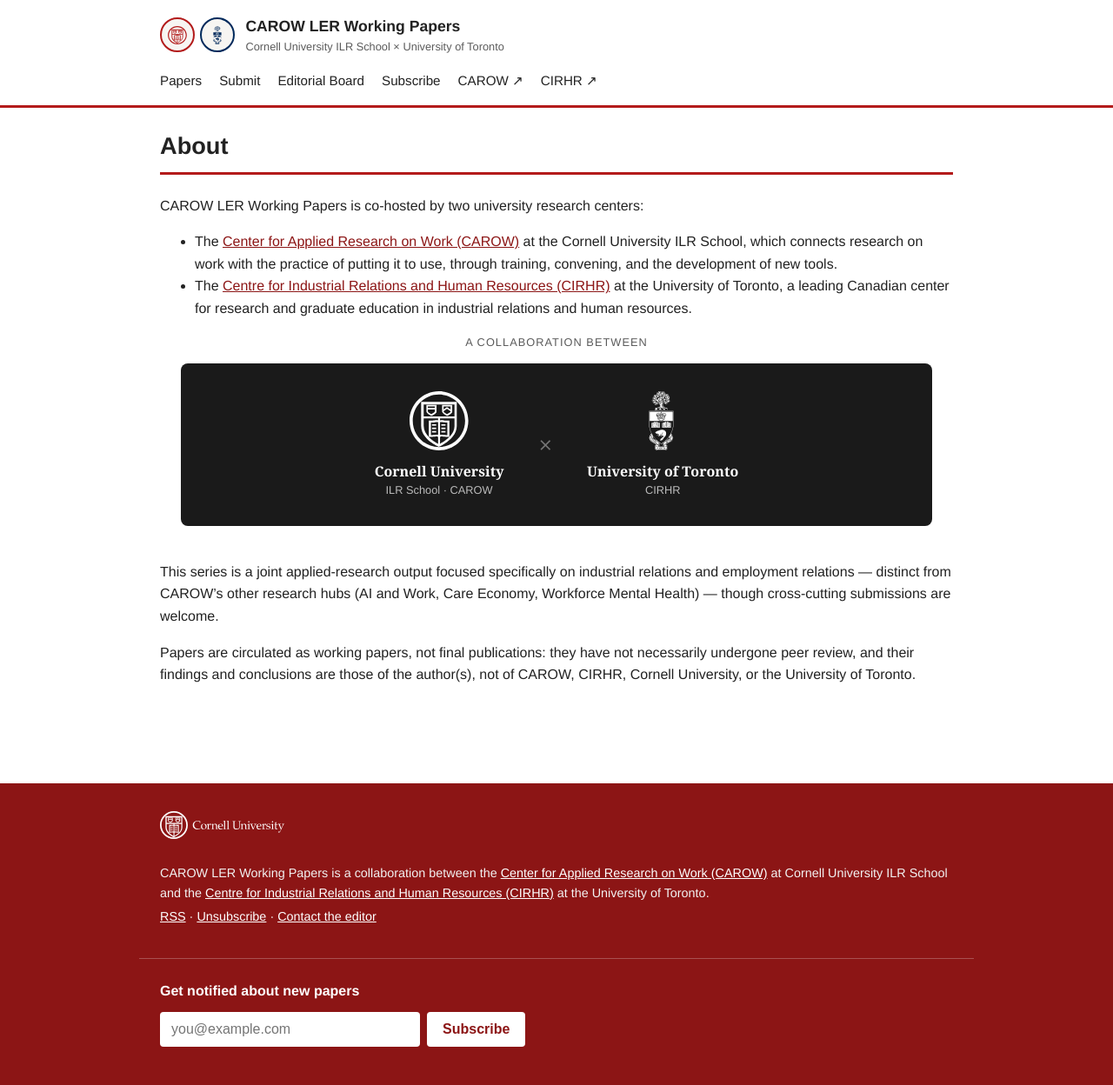
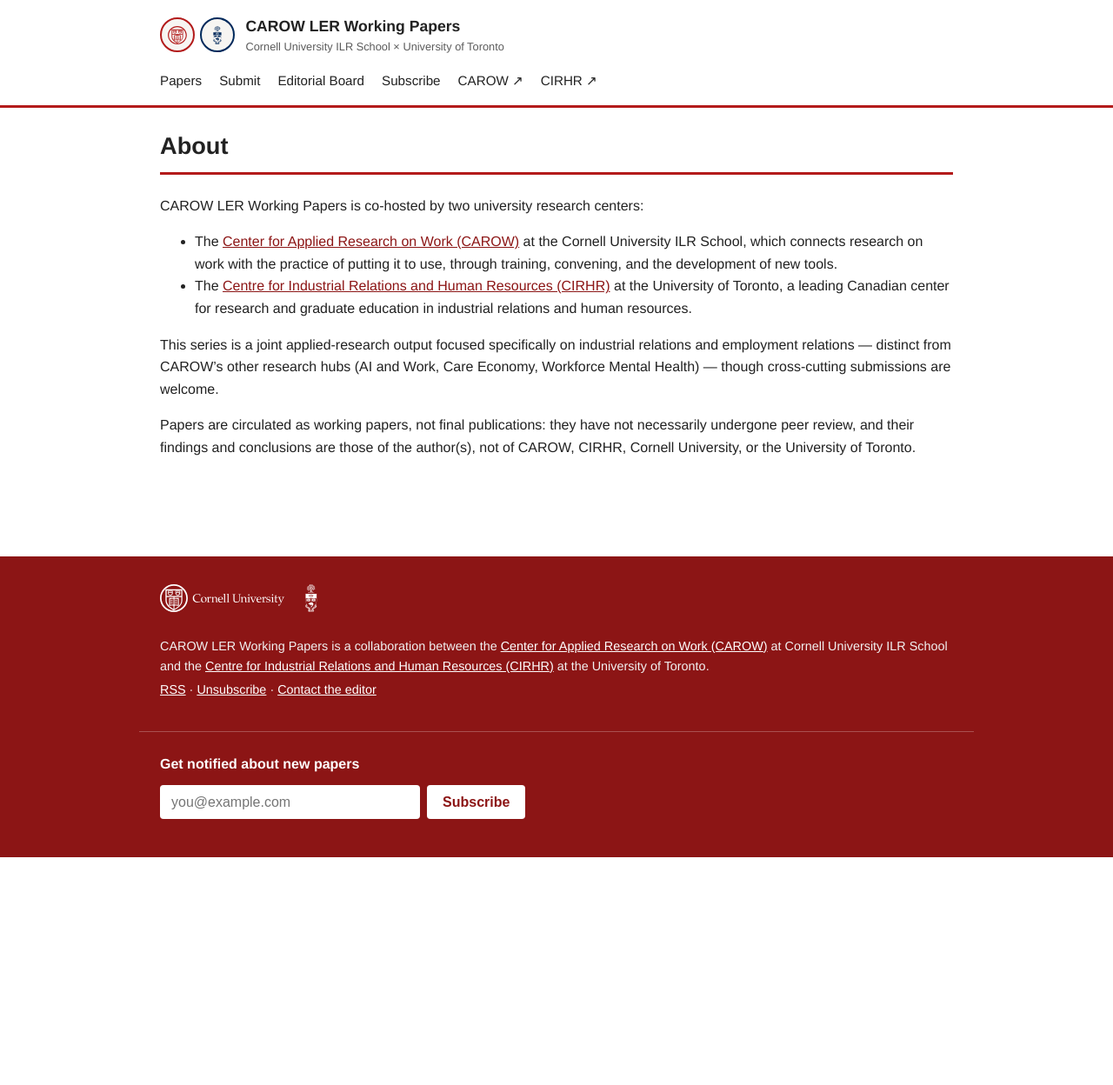
Before and after one commit to maffiemd/carow-ler-working-papers, a Jekyll site: the page built from about.md, in a window 1280 px wide. Shown: the whole page at 87% size. Built offline with Jekyll 4.4.1, drawn with Linux system fonts in a browser that asks for light colours; after the commit the page ends 986 px from its top, so only the background shows below that.

Commit message:
Remove the co-host banner section
The header's crest badges (Cornell seal + U of T crest, added in the
previous commit) already communicate the collaboration on every page,
making the separate black-and-white banner on the homepage and About
page redundant. Removes the include, its now-unused CSS, and the
now-unused white crest SVGs it was the only consumer of.

Fixes a regression from the same cleanup: footer.html still referenced
site.co_host.logo, which no longer exists in _config.yml after the
header rework removed that field - the University of Toronto footer
logo was silently rendering broken. Restored a dedicated white U of T
crest SVG for the footer's dark background and pointed footer.html at
it directly (hardcoded, matching how the header now references its
own crest assets) instead of through config.

Co-Authored-By: Claude Sonnet 5 <noreply@anthropic.com>

```diff
--- a/_includes/co-host-banner.html
+++ /dev/null
@@ -1,20 +0,0 @@
-<section class="co-host-banner">
-  <p class="co-host-banner__label">A collaboration between</p>
-  <div class="co-host-banner__plate">
-    <a class="co-host-banner__inst" href="{{ site.carow.url }}">
-      <img class="co-host-banner__crest" src="{{ '/assets/images/cornell-seal-white.svg' | relative_url }}" alt="Cornell University">
-      <span class="co-host-banner__caption">
-        Cornell University
-        <span class="co-host-banner__subcaption">ILR School &middot; {{ site.carow.short_name }}</span>
-      </span>
-    </a>
-    <span class="co-host-banner__divider" aria-hidden="true">&times;</span>
-    <a class="co-host-banner__inst" href="{{ site.co_host.url }}">
-      <img class="co-host-banner__crest" src="{{ '/assets/images/uoft-crest-icon-white.svg' | relative_url }}" alt="University of Toronto">
-      <span class="co-host-banner__caption">
-        University of Toronto
-        <span class="co-host-banner__subcaption">{{ site.co_host.short_name }}</span>
-      </span>
-    </a>
-  </div>
-</section>
--- a/_includes/footer.html
+++ b/_includes/footer.html
@@ -1,7 +1,7 @@
 <footer class="site-footer">
   <div class="site-footer__inner">
     <img class="site-footer__logo" src="{{ '/assets/images/cornell-reduced-white.svg' | relative_url }}" alt="Cornell University">
-    <img class="site-footer__logo" src="{{ site.co_host.logo | relative_url }}" alt="{{ site.co_host.logo_alt }}">
+    <img class="site-footer__logo" src="{{ '/assets/images/uoft-crest-icon-white.svg' | relative_url }}" alt="University of Toronto">
     <div class="site-footer__text">
       <p>
         {{ site.short_title }} is a collaboration between the
--- a/_layouts/home.html
+++ b/_layouts/home.html
@@ -8,8 +8,6 @@ layout: default
     <p class="hero__tagline">{{ site.tagline }}</p>
   </div>
 </section>
-
-{% include co-host-banner.html %}
 
 <section class="scope-note">
   {{ content }}
--- a/about.md
+++ b/about.md
@@ -13,8 +13,6 @@ permalink: /about/
   the {{ site.co_host.parent }}, a leading Canadian center for research and graduate education
   in industrial relations and human resources.
 
-{% include co-host-banner.html %}
-
 This series is a joint applied-research output focused specifically on industrial relations
 and employment relations — distinct from CAROW's other research hubs (AI and Work, Care
 Economy, Workforce Mental Health) — though cross-cutting submissions are welcome.
--- a/assets/css/main.css
+++ b/assets/css/main.css
@@ -91,59 +91,6 @@ a:hover { color: var(--carow-red); }
 .hero__text { padding: 1.5rem 0 0; }
 .hero__text h1 { margin: 0 0 0.5rem; font-size: 1.9rem; }
 .hero__tagline { color: var(--muted); font-size: 1.1rem; margin: 0; }
-
-.co-host-banner {
-  max-width: 960px;
-  margin: 0 auto 2.5rem;
-  padding: 0 1.5rem;
-}
-.co-host-banner__label {
-  text-align: center;
-  font-size: 0.8rem;
-  text-transform: uppercase;
-  letter-spacing: 0.08em;
-  color: var(--muted);
-  margin: 0 0 0.85rem;
-}
-.co-host-banner__plate {
-  background: #1a1a1a;
-  border-radius: 8px;
-  display: flex;
-  align-items: center;
-  justify-content: center;
-  gap: 2.5rem;
-  padding: 2rem 1.5rem;
-  flex-wrap: wrap;
-}
-.co-host-banner__inst {
-  display: flex;
-  flex-direction: column;
-  align-items: center;
-  gap: 0.75rem;
-  text-decoration: none;
-}
-.co-host-banner__crest { height: 68px; width: auto; }
-.co-host-banner__caption {
-  display: block;
-  font-family: var(--font-serif);
-  font-weight: 700;
-  font-size: 1rem;
-  color: #fff;
-  text-align: center;
-  line-height: 1.5;
-}
-.co-host-banner__subcaption {
-  display: block;
-  font-family: var(--font-sans);
-  font-weight: 400;
-  font-size: 0.8rem;
-  color: rgba(255, 255, 255, 0.7);
-}
-.co-host-banner__divider {
-  font-family: var(--font-serif);
-  font-size: 1.75rem;
-  color: rgba(255, 255, 255, 0.4);
-}
 
 .scope-note { margin-bottom: 2.5rem; }
 
@@ -274,11 +221,6 @@ a:hover { color: var(--carow-red); }
   .hero__text { padding-top: 1.25rem; }
   .hero__text h1 { font-size: 1.4rem; }
 
-  .co-host-banner__plate { padding: 1.5rem 1rem; gap: 1.25rem; }
-  .co-host-banner__crest { height: 52px; }
-  .co-host-banner__caption { font-size: 0.9rem; }
-  .co-host-banner__subcaption { font-size: 0.72rem; }
-  .co-host-banner__divider { display: none; }
   .hero__tagline { font-size: 1rem; }
 
   .page h1 { font-size: 1.35rem; }
```
Also changed, not shown: assets/images/cornell-seal-white.svg (deleted).
